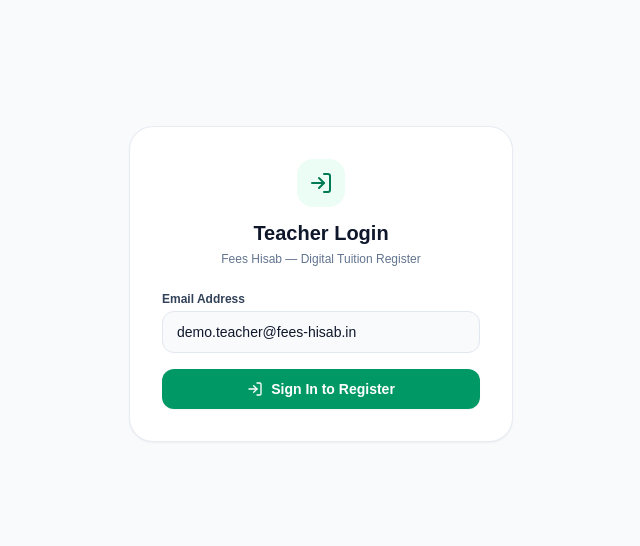
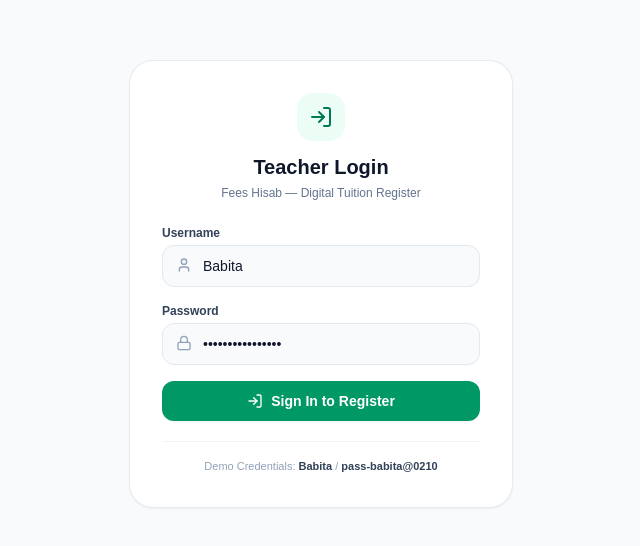
Before and after one commit to JayantOlhyan/Fees-Hisab, a Next.js app: page /login in a window 1280 px wide. Shown: the part 116-662 px from the top of the page, without its empty margins (319-959 px from the left). Built offline with nearby package versions, Linux system fonts and the light colour scheme.

Commit message:
feat(auth): update login page UI with username and password input fields

```diff
--- a/src/app/login/page.tsx
+++ b/src/app/login/page.tsx
@@ -1,12 +1,11 @@
 'use client';
 
 import React, { useState } from 'react';
-import { useRouter } from 'next/navigation';
-import { LogIn, Loader2 } from 'lucide-react';
+import { LogIn, Loader2, Lock, User } from 'lucide-react';
 
 export default function LoginPage() {
-  const router = useRouter();
-  const [email, setEmail] = useState('demo.teacher@fees-hisab.in');
+  const [username, setUsername] = useState('Babita');
+  const [password, setPassword] = useState('pass-babita@0210');
   const [loading, setLoading] = useState(false);
 
   const handleLogin = async (e: React.FormEvent) => {
@@ -16,11 +15,13 @@ export default function LoginPage() {
       const res = await fetch('/api/auth/login', {
         method: 'POST',
         headers: { 'Content-Type': 'application/json' },
-        body: JSON.stringify({ email }),
+        body: JSON.stringify({ username, password }),
       });
       if (res.ok) {
-        window.location.href = '/students';
+        window.location.replace('/students');
       }
+    } catch (err) {
+      console.error('Login error:', err);
     } finally {
       setLoading(false);
     }
@@ -39,25 +40,49 @@ export default function LoginPage() {
 
         <form onSubmit={handleLogin} className="space-y-4">
           <div>
-            <label className="block text-xs font-bold text-slate-700 mb-1">Email Address</label>
-            <input
-              type="email"
-              required
-              value={email}
-              onChange={(e) => setEmail(e.target.value)}
-              className="w-full px-3.5 py-2.5 bg-slate-50 border border-slate-200 rounded-xl text-sm text-slate-900 focus:bg-white focus:border-emerald-600 outline-none transition"
-            />
+            <label className="block text-xs font-bold text-slate-700 mb-1">Username</label>
+            <div className="relative">
+              <User className="w-4 h-4 text-slate-400 absolute left-3.5 top-3" />
+              <input
+                type="text"
+                required
+                value={username}
+                onChange={(e) => setUsername(e.target.value)}
+                className="w-full pl-10 pr-3.5 py-2.5 bg-slate-50 border border-slate-200 rounded-xl text-sm text-slate-900 focus:bg-white focus:border-emerald-600 outline-none transition font-medium"
+              />
+            </div>
+          </div>
+
+          <div>
+            <label className="block text-xs font-bold text-slate-700 mb-1">Password</label>
+            <div className="relative">
+              <Lock className="w-4 h-4 text-slate-400 absolute left-3.5 top-3" />
+              <input
+                type="password"
+                required
+                value={password}
+                onChange={(e) => setPassword(e.target.value)}
+                className="w-full pl-10 pr-3.5 py-2.5 bg-slate-50 border border-slate-200 rounded-xl text-sm text-slate-900 focus:bg-white focus:border-emerald-600 outline-none transition font-medium"
+              />
+            </div>
           </div>
 
           <button
             type="submit"
             disabled={loading}
-            className="w-full py-2.5 bg-emerald-600 hover:bg-emerald-700 active:bg-emerald-800 disabled:opacity-50 text-white font-bold text-sm rounded-xl shadow-xs transition flex items-center justify-center gap-2"
+            className="w-full py-2.5 bg-emerald-600 hover:bg-emerald-700 active:bg-emerald-800 disabled:opacity-50 text-white font-bold text-sm rounded-xl shadow-xs transition flex items-center justify-center gap-2 mt-2"
           >
             {loading ? <Loader2 className="w-4 h-4 animate-spin" /> : <LogIn className="w-4 h-4" />}
             <span>Sign In to Register</span>
           </button>
         </form>
+
+        <div className="mt-5 pt-4 border-t border-slate-100 text-center">
+          <p className="text-[11px] text-slate-400">
+            Demo Credentials: <span className="font-semibold text-slate-700">Babita</span> /{' '}
+            <span className="font-semibold text-slate-700">pass-babita@0210</span>
+          </p>
+        </div>
       </div>
     </div>
   );
```
